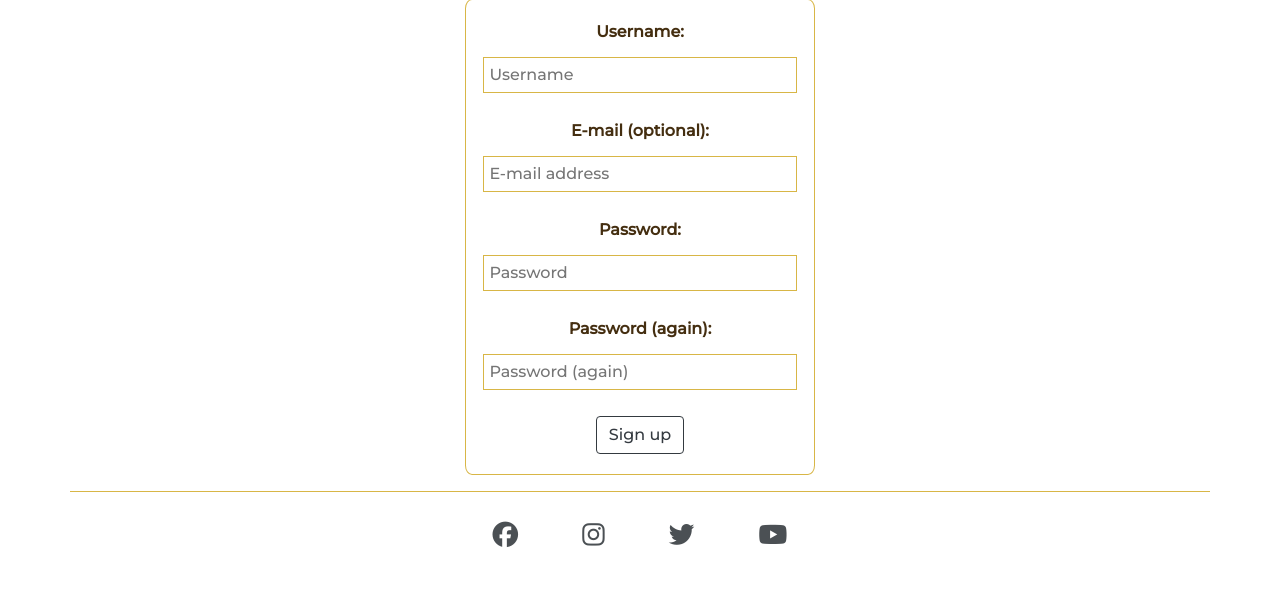
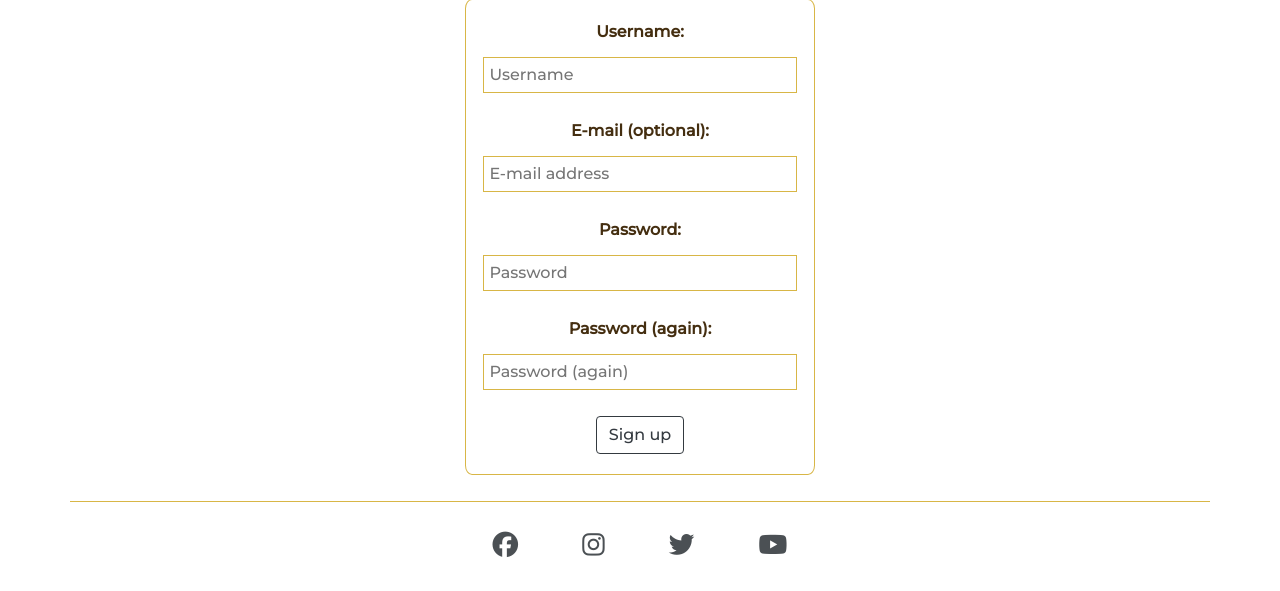
Before and after one commit to KaiLangen96/dishful-discoveries, a Django app: page /accounts/signup/ in a window 1280 px wide. Shown: the part 281-872 px from the top of the page. Before the commit the page ends 828 px from the top, so only its background shows below. Run offline with Django 4.2, Linux system fonts and the light colour scheme; some libraries are stand-ins or nearby versions.

Commit message:
Adjust spacing for page layout on browse recipes page

```diff
--- a/static/css/style.css
+++ b/static/css/style.css
@@ -19,6 +19,10 @@ body {
     color: #212018;
     font-weight: 300;
     text-align: center;
+}
+
+.margin-top {
+    margin-top: 10px;
 }
 
 /* Nav */
--- a/templates/base.html
+++ b/templates/base.html
@@ -125,7 +125,7 @@
     </div>
     <!-- Footer -->
     <footer>
-        <div class="container footer-container">
+        <div class="container footer-container margin-top">
             <ul class="social-networks">
                 <li>
                     <a href="https://www.facebook.com/" target="_blank" rel="noopener"
```
